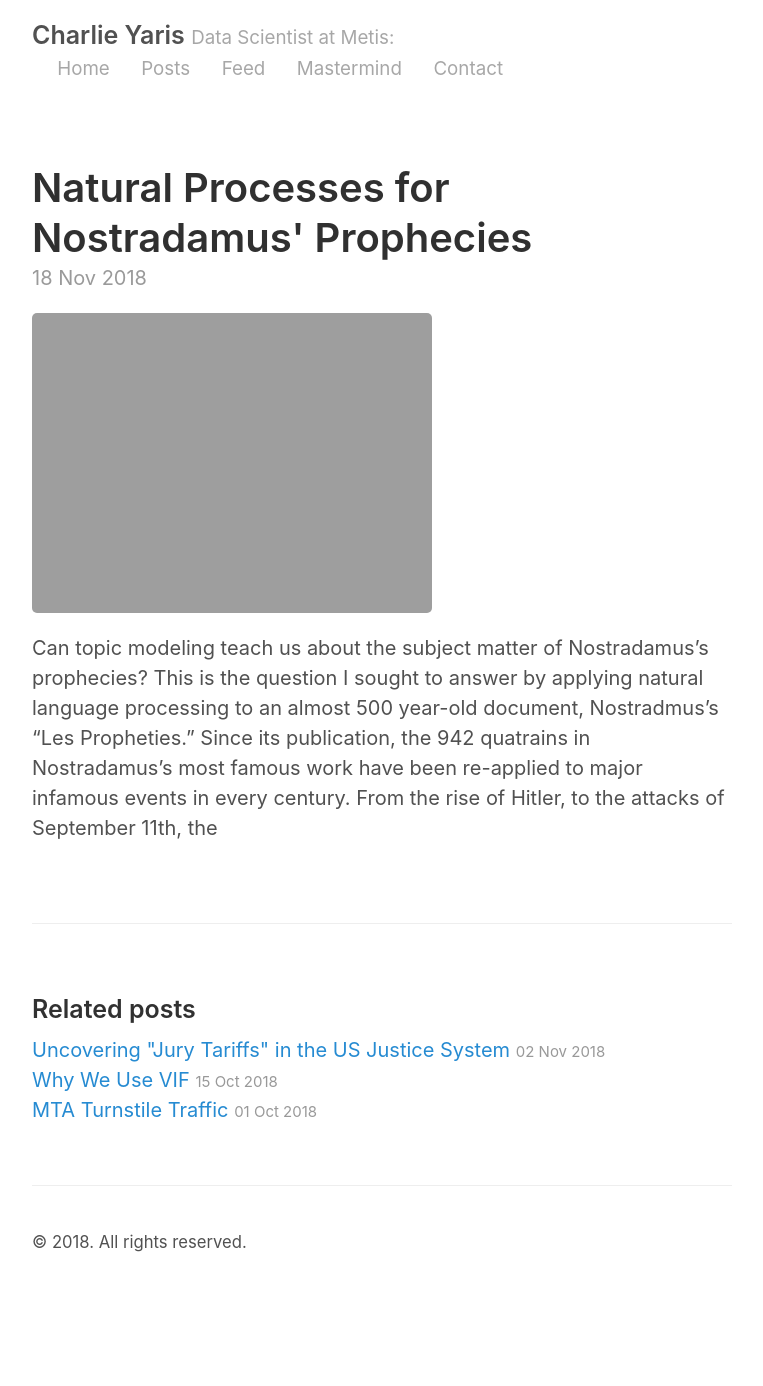
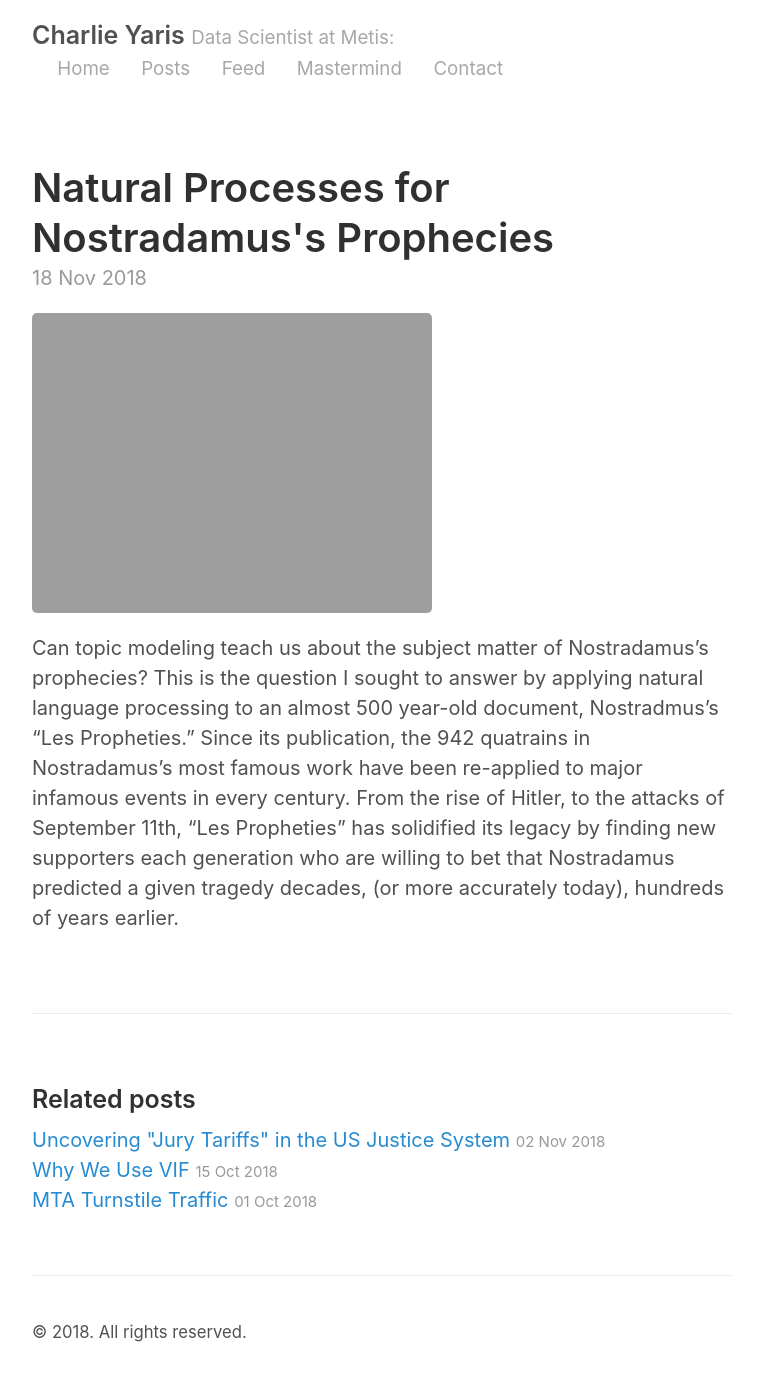
Before and after one commit to cyaris/cyaris.github.io-original, a Jekyll site: the page built from _posts/2018-11-18-post.md, in a window 1280 px wide. Shown: the whole page, without its empty margins (258-1021 px from the left). Built offline with Jekyll 4.4.1, drawn with Linux system fonts in a browser that asks for light colours; before the commit the page ends 1296 px from its top, so only the background shows below that.

Commit message:
Added more to newest blog post on nostradamus.

```diff
--- a/_posts/2018-11-18-post.md
+++ b/_posts/2018-11-18-post.md
@@ -1,8 +1,8 @@
 ---
 layout: post
-title: Natural Processes for Nostradamus' Prophecies
+title: Natural Processes for Nostradamus's Prophecies
 ---
 
 ![Nostradamus]({{ site.url }}/images/nostradamus.gif)
 
-Can topic modeling teach us about the subject matter of Nostradamus’s prophecies? This is the question I sought to answer by applying natural language processing to an almost 500 year-old document, Nostradmus's "Les Propheties." Since its publication, the 942 quatrains in Nostradamus's most famous work have been re-applied to major infamous events in every century. From the rise of Hitler, to the attacks of September 11th, the
+Can topic modeling teach us about the subject matter of Nostradamus’s prophecies? This is the question I sought to answer by applying natural language processing to an almost 500 year-old document, Nostradmus's "Les Propheties." Since its publication, the 942 quatrains in Nostradamus's most famous work have been re-applied to major infamous events in every century. From the rise of Hitler, to the attacks of September 11th, "Les Propheties" has solidified its legacy by finding new supporters each generation who are willing to bet that Nostradamus predicted a given tragedy decades, (or more accurately today), hundreds of years earlier.
```
